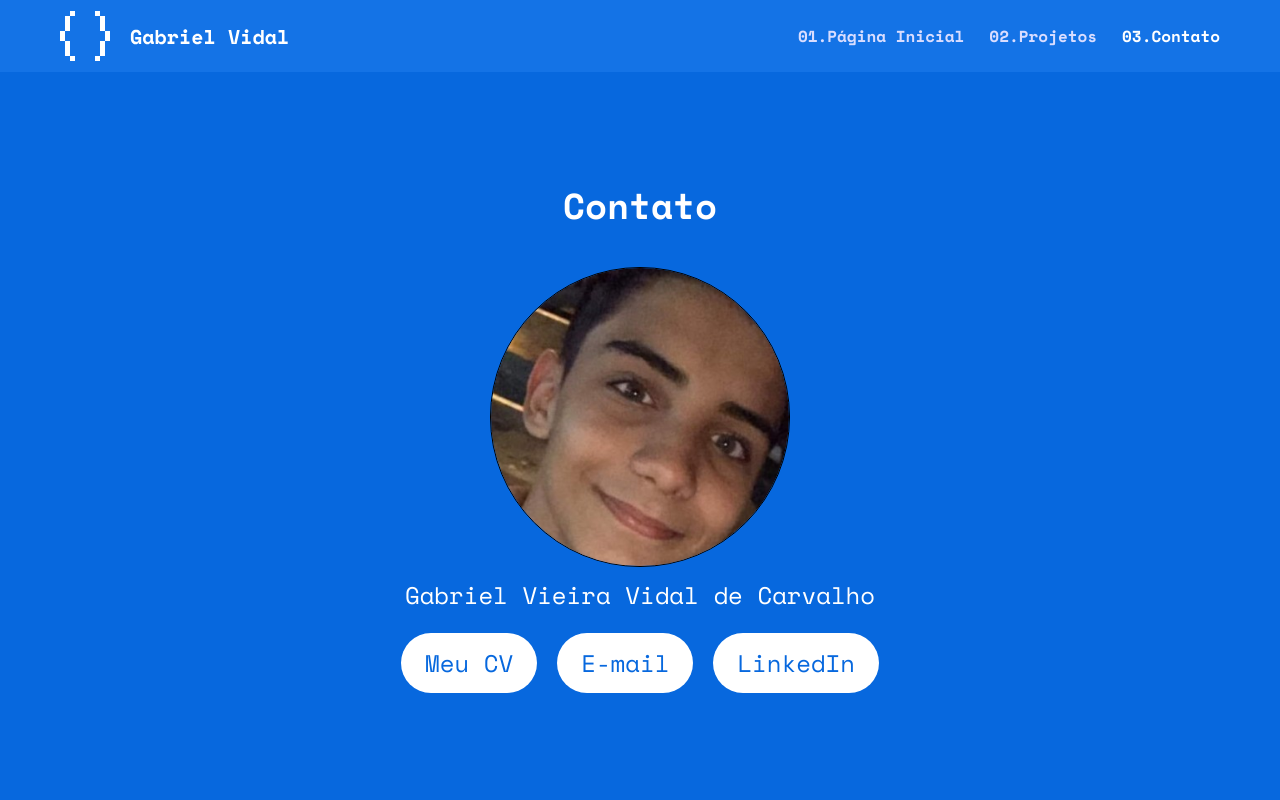
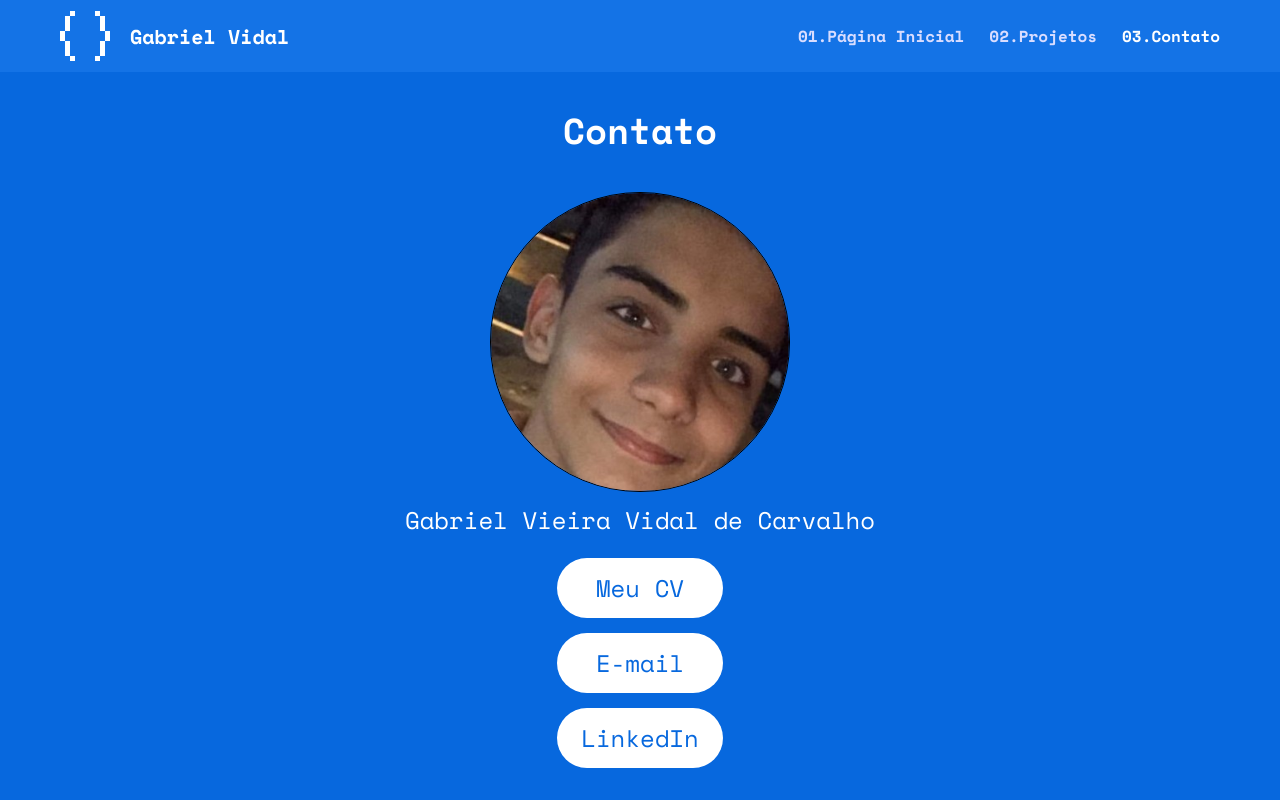
Before and after one commit to Gabrielvvidal/portfolio-gabriel, a React (Vite) app: page /contato in a window 1280 px wide. Built offline with nearby package versions, Linux system fonts and the light colour scheme.

Commit message:
Features:
- Ajuste na posição do botões

```diff
--- a/src/style/styles.css
+++ b/src/style/styles.css
@@ -10,13 +10,13 @@
 .projectSection, .contactSection, .buttonsContact{
   display: flex;
   justify-content: center;
+  flex-direction: column;
 }
 
 .projectSection, .contactSection{
   background-color: #0768DE;
   width: 100%;
   height: 91vh;
-  flex-direction: column;
   align-items: center;
 }
 
@@ -50,8 +50,7 @@
 }
 
 .buttonsContact{
-  gap: 20px;
-  flex-wrap: wrap;
+  gap: 15px;
 }
 
 @media (max-width: 475px){
```
